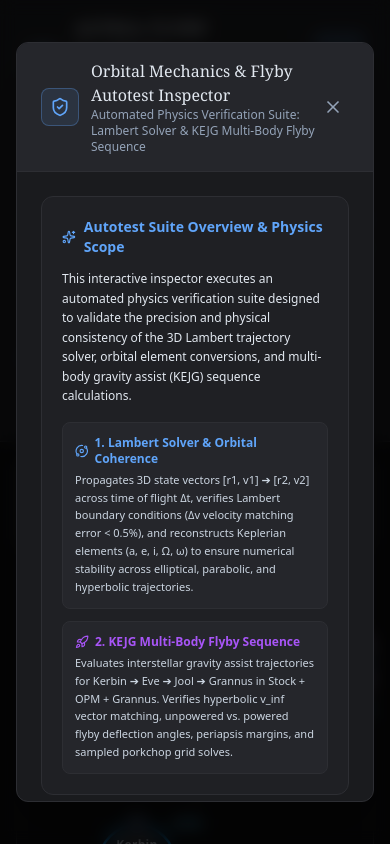
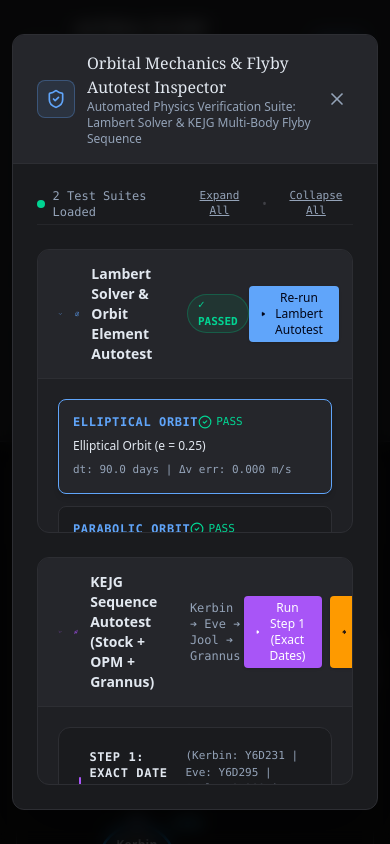
Before and after one commit to afanget/Kerbal-FlybySequence-Finder_AIStudio, a React (Vite) app: page / in a window 390 px wide. Both pictures are taken after a click on the button "AUTOTEST". Shown: the top 844 px of the page. Built offline with nearby package versions, Linux system fonts and the light colour scheme.

Commit message:
style: improve AutotestModal layout and scrollbar
- Increase modal max-width and height responsiveness
- Refine global scrollbar styling for a cleaner look
- Add accessibility title to close button

```diff
--- a/src/components/AutotestModal.tsx
+++ b/src/components/AutotestModal.tsx
@@ -94,10 +94,10 @@ export const AutotestModal: React.FC<AutotestModalProps> = ({ isOpen, onClose })
   const radToDeg = (rad: number) => (rad * 180 / Math.PI).toFixed(2) + '°';
 
   return (
-    <div className="fixed inset-0 z-50 flex items-center justify-center bg-black/70 backdrop-blur-sm p-4 overflow-y-auto">
-      <div className="bg-[#1A1B1E] border border-[#2D2E33] rounded-xl shadow-2xl w-full max-w-5xl overflow-hidden flex flex-col max-h-[90vh]">
+    <div className="fixed inset-0 z-50 flex items-center justify-center bg-black/75 backdrop-blur-sm p-3 sm:p-6 overflow-y-auto">
+      <div className="bg-[#1A1B1E] border border-[#2D2E33] rounded-xl shadow-2xl w-full max-w-6xl flex flex-col max-h-[92vh] my-auto overflow-hidden">
         {/* Modal Header */}
-        <div className="flex items-center justify-between px-6 py-4 bg-[#25262B] border-b border-[#2D2E33]">
+        <div className="flex-shrink-0 flex items-center justify-between px-6 py-4 bg-[#25262B] border-b border-[#2D2E33]">
           <div className="flex items-center gap-3">
             <div className="p-2 bg-[#60A5FA]/10 border border-[#60A5FA]/30 rounded-lg text-[#60A5FA]">
               <ShieldCheck className="w-5 h-5" />
@@ -116,43 +116,37 @@ export const AutotestModal: React.FC<AutotestModalProps> = ({ isOpen, onClose })
             <button
               onClick={onClose}
               className="p-1.5 text-[#94A3B8] hover:text-[#E2E8F0] hover:bg-[#2D2E33] rounded transition"
+              title="Close Autotest Inspector"
             >
               <X className="w-5 h-5" />
             </button>
           </div>
         </div>
 
-        {/* Modal Content */}
-        <div className="p-6 overflow-y-auto flex-1 flex flex-col gap-6 custom-scrollbar">
-          {/* Overview Banner & Suite Description */}
-          <div className="bg-[#1F2024] border border-[#2D2E33] rounded-xl p-5 flex flex-col gap-3 font-sans">
-            <div className="flex items-center gap-2 text-sm font-semibold text-[#60A5FA]">
-              <Sparkles className="w-4 h-4 text-[#60A5FA]" />
-              <span>Autotest Suite Overview & Physics Scope</span>
-            </div>
-            <p className="text-xs text-[#E2E8F0] leading-relaxed">
-              This interactive inspector executes an automated physics verification suite designed to validate the precision and physical consistency of the 3D Lambert trajectory solver, orbital element conversions, and multi-body gravity assist (KEJG) sequence calculations.
-            </p>
-            <div className="grid grid-cols-1 md:grid-cols-2 gap-3 pt-1 text-xs text-[#94A3B8]">
-              <div className="bg-[#25262B] border border-[#2D2E33] p-3 rounded-lg flex flex-col gap-1">
-                <span className="font-semibold text-[#60A5FA] flex items-center gap-1.5">
-                  <Orbit className="w-3.5 h-3.5" /> 1. Lambert Solver & Orbital Coherence
-                </span>
-                <p className="text-[11px] leading-relaxed text-[#CBD5E1]">
-                  Propagates 3D state vectors [r1, v1] ➔ [r2, v2] across time of flight Δt, verifies Lambert boundary conditions (Δv velocity matching error &lt; 0.5%), and reconstructs Keplerian elements (a, e, i, Ω, ω) to ensure numerical stability across elliptical, parabolic, and hyperbolic trajectories.
-                </p>
-              </div>
-              <div className="bg-[#25262B] border border-[#2D2E33] p-3 rounded-lg flex flex-col gap-1">
-                <span className="font-semibold text-[#A855F7] flex items-center gap-1.5">
-                  <Rocket className="w-3.5 h-3.5" /> 2. KEJG Multi-Body Flyby Sequence
-                </span>
-                <p className="text-[11px] leading-relaxed text-[#CBD5E1]">
-                  Evaluates interstellar gravity assist trajectories for Kerbin ➔ Eve ➔ Jool ➔ Grannus in Stock + OPM + Grannus. Verifies hyperbolic v_inf vector matching, unpowered vs. powered flyby deflection angles, periapsis margins, and sampled porkchop grid solves.
-                </p>
-              </div>
+        {/* Modal Content - scrollable flex child */}
+        <div className="p-6 overflow-y-auto flex-1 min-h-0 flex flex-col gap-6">
+          {/* Section Toolbar */}
+          <div className="flex items-center justify-between text-xs text-[#94A3B8] pb-1 border-b border-[#2D2E33]/60">
+            <span className="font-mono flex items-center gap-2">
+              <span className="w-2 h-2 rounded-full bg-emerald-400" />
+              2 Test Suites Loaded
+            </span>
+            <div className="flex items-center gap-3">
+              <button
+                onClick={() => { setLambertOpen(true); setKejgOpen(true); }}
+                className="hover:text-[#E2E8F0] underline transition font-mono text-[11px]"
+              >
+                Expand All
+              </button>
+              <span className="text-[#3F4046]">•</span>
+              <button
+                onClick={() => { setLambertOpen(false); setKejgOpen(false); }}
+                className="hover:text-[#E2E8F0] underline transition font-mono text-[11px]"
+              >
+                Collapse All
+              </button>
             </div>
           </div>
-
           {/* SECTION 1: LAMBERT PHYSICS AUTOTEST */}
           <div className="bg-[#1F2024] border border-[#2D2E33] rounded-xl overflow-hidden">
             {/* Accordion Header */}
@@ -195,12 +189,6 @@ export const AutotestModal: React.FC<AutotestModalProps> = ({ isOpen, onClose })
             {/* Accordion Body */}
             {lambertOpen && (
               <div className="p-5 flex flex-col gap-5">
-                {/* Section Detailed Description */}
-                <div className="text-xs text-[#CBD5E1] bg-[#1A1B1E] border border-[#2D2E33] rounded-lg p-3.5 leading-relaxed">
-                  <span className="font-semibold text-[#60A5FA]">Lambert Test Scope: </span>
-                  Select an orbit type below (Elliptical, Parabolic, or Hyperbolic) to inspect state propagation at departure (t1) and arrival (t2), velocity vector matching via <code className="text-[#60A5FA] bg-[#25262B] px-1 py-0.5 rounded">solveLambert</code>, and accuracy of reconstructed orbital parameters.
-                </div>
-
                 {/* Test Case Selector Tabs */}
                 <div className="grid grid-cols-1 md:grid-cols-3 gap-3">
                   {suiteResult?.cases.map((c) => (
@@ -467,14 +455,6 @@ export const AutotestModal: React.FC<AutotestModalProps> = ({ isOpen, onClose })
             {/* Accordion Body */}
             {kejgOpen && (
               <div className="p-5 flex flex-col gap-6">
-                {/* Section Detailed Description */}
-                <div className="text-xs text-[#CBD5E1] bg-[#1A1B1E] border border-[#2D2E33] rounded-lg p-3.5 leading-relaxed">
-                  <span className="font-semibold text-[#A855F7]">KEJG Multi-Body Flyby Scope: </span>
-                  Evaluates multi-leg gravity assist trajectories along the <strong className="text-[#E2E8F0]">Kerbin ➔ Eve ➔ Jool ➔ Grannus</strong> route in the Stock + OPM + Grannus solar system.
-                  <span className="text-[#A855F7] font-semibold"> Step 1</span> evaluates fixed departure/arrival dates to check hyperbolic vector deflection and required flyby maneuvers.
-                  <span className="text-amber-400 font-semibold"> Step 2</span> runs an automated porkchop grid search sampled at 1/64th orbital periods to find viable trajectory sequences and minimize mission Δv.
-                </div>
-
                 {/* STEP 1 RESULT CARD */}
                 <div className="bg-[#1A1B1E] border border-[#2D2E33] rounded-xl p-5 flex flex-col gap-4">
                   <div className="flex flex-wrap items-center justify-between gap-3 pb-3 border-b border-[#2D2E33]">
--- a/src/index.css
+++ b/src/index.css
@@ -32,37 +32,16 @@
 
 /* Custom crisp scrollbar for dark theme */
 ::-webkit-scrollbar {
-  width: 8px;
-  height: 8px;
+  width: 6px;
+  height: 6px;
 }
 ::-webkit-scrollbar-track {
-  background: #141517;
+  background: #0D0D0E;
 }
 ::-webkit-scrollbar-thumb {
-  background: #3F4046;
-  border-radius: 4px;
+  background: #2D2E33;
+  border-radius: 3px;
 }
 ::-webkit-scrollbar-thumb:hover {
-  background: #60A5FA;
+  background: #475569;
 }
-
-.custom-scrollbar {
-  scrollbar-width: thin;
-  scrollbar-color: #3F4046 #141517;
-}
-.custom-scrollbar::-webkit-scrollbar {
-  width: 8px;
-  height: 8px;
-}
-.custom-scrollbar::-webkit-scrollbar-track {
-  background: #141517;
-  border-radius: 4px;
-}
-.custom-scrollbar::-webkit-scrollbar-thumb {
-  background: #3F4046;
-  border-radius: 4px;
-  border: 1px solid #141517;
-}
-.custom-scrollbar::-webkit-scrollbar-thumb:hover {
-  background: #60A5FA;
-}
```
